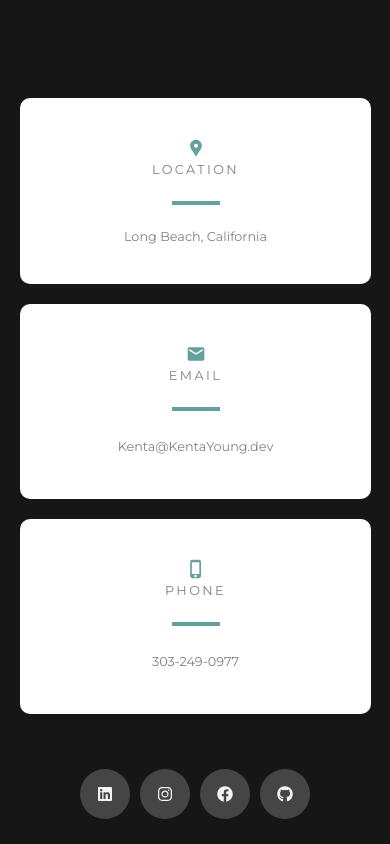
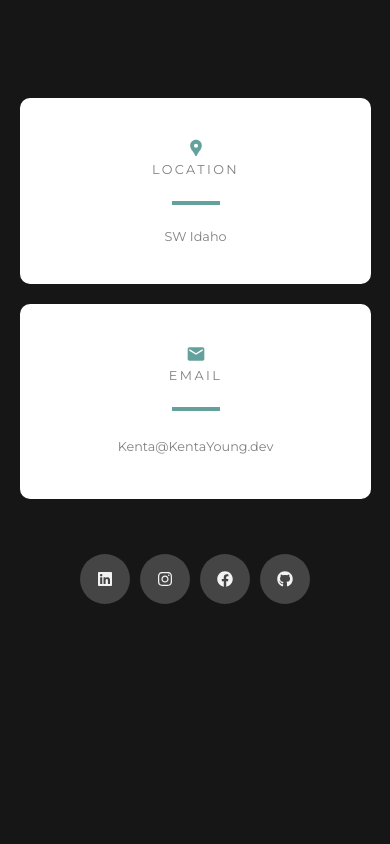
Before and after one commit to kentayoung/kenta-young-web, a React (Vite) app: page / in a window 390 px wide. Shown: the part 1553-2397 px from the top of the page. After the commit the page ends 2182 px from the top, so only its background shows below. Built offline with nearby package versions, Linux system fonts and the light colour scheme; no server answers.

Commit message:
feat: remove phone card

```diff
--- a/src/components/contact-section.jsx
+++ b/src/components/contact-section.jsx
@@ -10,7 +10,7 @@ const ContactSection = React.forwardRef((props, ref) => {
 					<MdLocationPin className='card-icon' />
 					<h4 className="font-mid">Location</h4>
 					<hr className='card-section-divider' />
-					<div className='card-section-details'>Long Beach, California</div>
+					<div className='card-section-details'>SW Idaho</div>
 				</div>
 				<div className='card'>
 					<MdEmail className='card-icon' />
@@ -22,16 +22,6 @@ const ContactSection = React.forwardRef((props, ref) => {
 						</a>
 					</div>
 				</div>
-				<div className='card'>
-					<MdPhoneIphone className='card-icon' />
-					<h4 className="font-mid">Phone</h4>
-					<hr className='card-section-divider' />
-					<div className='card-section-details'>
-						<a href='tel:303-249-0977' className='link-hover-mid'>
-							303-249-0977
-						</a>
-					</div>
-				</div>
 			</IconContext.Provider>
 		</section>
 	);
```
